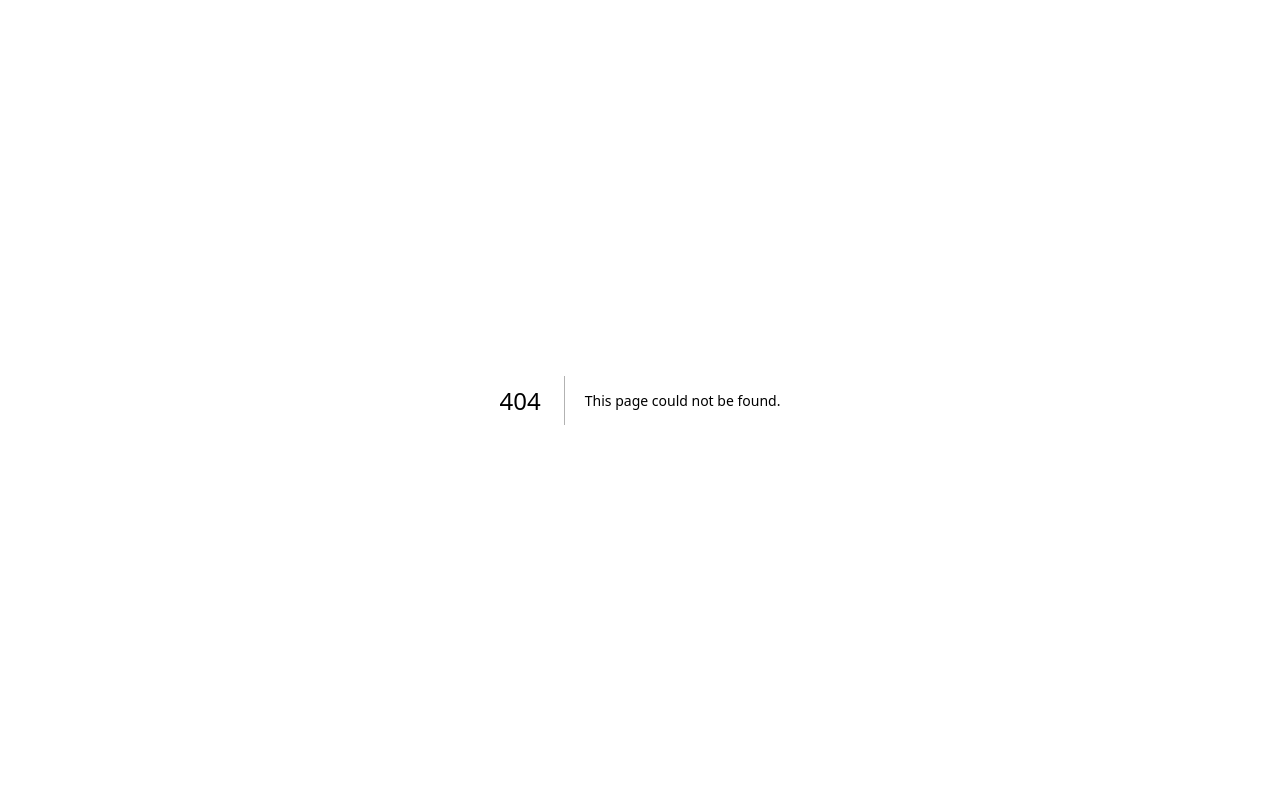
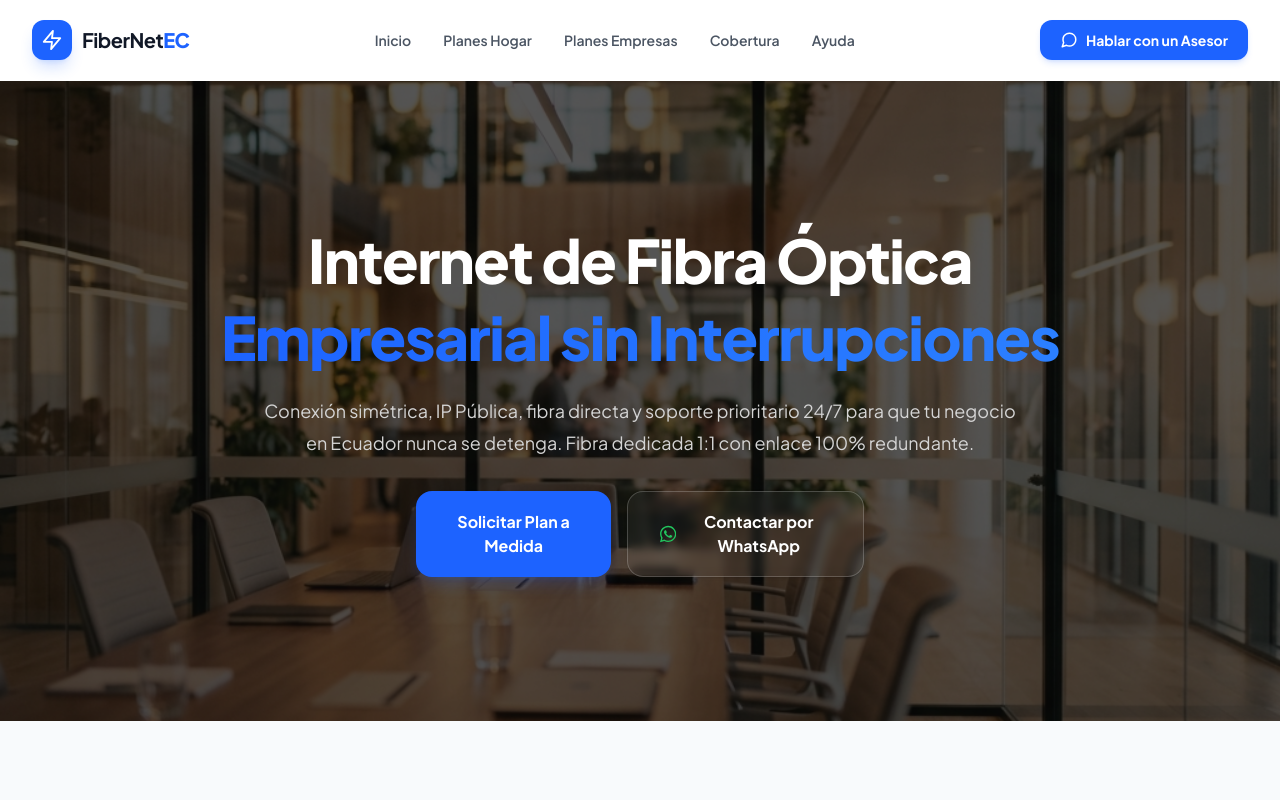
Before and after one commit to DerianPaez/ultramax, a Next.js app: page /empresas in a window 1280 px wide. Before the commit this address had no page. Shown: the top 800 px of the page. Built offline with nearby package versions, Linux system fonts and the light colour scheme.

Commit message:
feat(empresas): add /empresas page route and navigation links

```diff
--- /dev/null
+++ b/app/empresas/page.tsx
@@ -0,0 +1,19 @@
+import { Navigation } from '../../components/section/Navigation';
+import { HeroEmpresas } from '../../components/section/HeroEmpresas';
+import { BenefitsEmpresas } from '../../components/section/BenefitsEmpresas';
+import { PlansEmpresas } from '../../components/section/PlansEmpresas';
+import { Footer } from '../../components/section/Footer';
+
+export default function EmpresasPage() {
+  return (
+    <div className="flex flex-col min-h-screen bg-white">
+      <Navigation />
+      <main className="flex-1">
+        <HeroEmpresas />
+        <PlansEmpresas />
+        <BenefitsEmpresas />
+      </main>
+      <Footer />
+    </div>
+  );
+}
--- a/data/navigation.ts
+++ b/data/navigation.ts
@@ -16,29 +16,30 @@ export type ContactInfo = {
 };
 
 export const navLinks: NavLink[] = [
-  { label: 'Inicio', href: '#inicio' },
-  { label: 'Planes Hogar', href: '#planes' },
-  { label: 'Cobertura', href: '#cobertura' },
-  { label: 'Ayuda', href: '#ayuda' }
+  { label: 'Inicio', href: '/' },
+  { label: 'Planes Hogar', href: '/#planes' },
+  { label: 'Planes Empresas', href: '/empresas' },
+  { label: 'Cobertura', href: '/#cobertura' },
+  { label: 'Ayuda', href: '/#ayuda' }
 ];
 
 export const footerSections: FooterSection[] = [
   {
     title: 'SERVICIOS',
     links: [
-      { label: 'Internet Hogar', href: '#planes' },
-      { label: 'Internet Pymes', href: '#planes' },
-      { label: 'Internet Dedicado', href: '#planes' },
-      { label: 'Streaming TV', href: '#planes' }
+      { label: 'Internet Hogar', href: '/#planes' },
+      { label: 'Internet Pymes', href: '/empresas' },
+      { label: 'Internet Dedicado', href: '/empresas' },
+      { label: 'Streaming TV', href: '/#planes' }
     ]
   },
   {
     title: 'SOPORTE',
     links: [
-      { label: 'Centro de Ayuda', href: '#ayuda' },
-      { label: 'Test de Velocidad', href: '#ayuda' },
-      { label: 'Reportar Falla', href: '#ayuda' },
-      { label: 'Facturación', href: '#ayuda' }
+      { label: 'Centro de Ayuda', href: '/#ayuda' },
+      { label: 'Test de Velocidad', href: '/#ayuda' },
+      { label: 'Reportar Falla', href: '/#ayuda' },
+      { label: 'Facturación', href: '/#ayuda' }
     ]
   }
 ];
```
